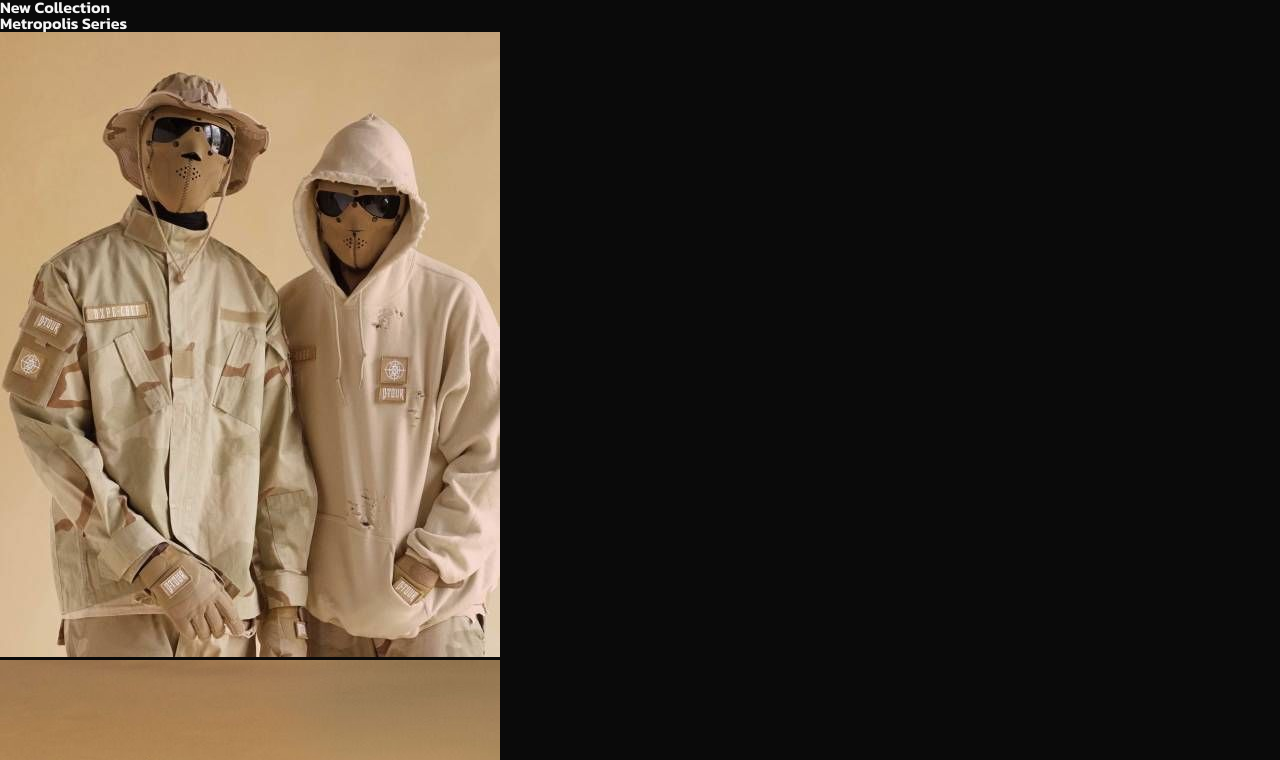
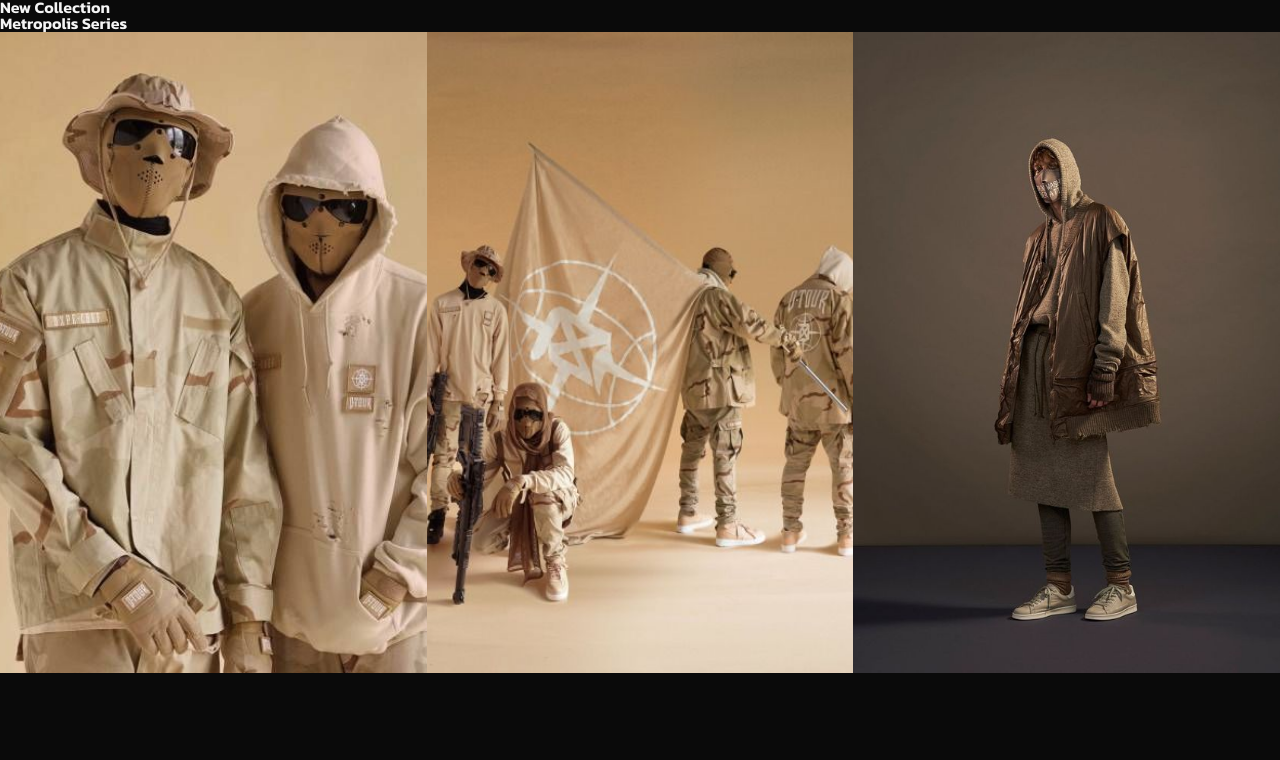
Before and after one commit to M-U-C-K-A/Metropolis, a plain HTML site: page index.html in a window 1280 px wide. Shown: the top 760 px of the page. Drawn offline with Linux system fonts and the light colour scheme; files whose address does not match are found by name.

Commit message:
Ajustement des images en css

```diff
--- a/style/main.css
+++ b/style/main.css
@@ -17,3 +17,15 @@ body {
     color: whitesmoke;
     font-family: 'Kanit-SemiBold', sans-serif;
 }
+
+.images {
+    display: grid;
+    grid-template-columns: repeat(3, 1fr);
+    flex-grow: 1;
+}
+
+img {
+    width: 100%;
+    height: 100%;
+    object-fit: cover;
+}
```
